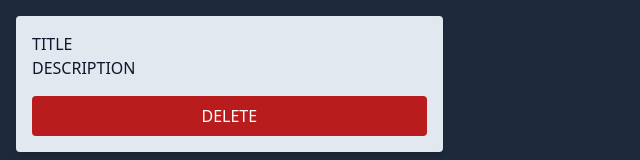
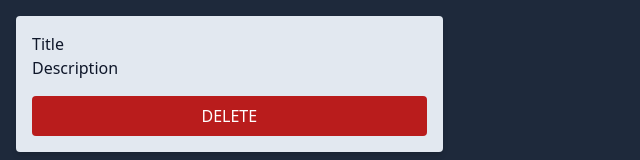
Before and after one commit to SmackSmash/react-ts-basics, a React (Vite) app: page / in a window 1280 px wide. Shown: the top 160 px of the page, without its empty margins (0-640 px from the left). Built offline with nearby package versions, Linux system fonts and the light colour scheme.

Commit message:
Added prop types using TS

```diff
--- a/src/App.tsx
+++ b/src/App.tsx
@@ -1,7 +1,7 @@
 import CourseGoal from './components/CourseGoal.tsx';
 
 const App = () => {
-  return <CourseGoal />;
+  return <CourseGoal title='Title' description='Description' />;
 };
 
 export default App;
--- a/src/components/CourseGoal.tsx
+++ b/src/components/CourseGoal.tsx
@@ -1,9 +1,15 @@
-const CourseGoal = () => {
+const CourseGoal = ({
+  title,
+  description
+}: {
+  title: string;
+  description: string;
+}) => {
   return (
     <article className='bg-slate-200 rounded shadow-md m-4 p-4 w-1/3'>
       <div className='text-slate-900'>
-        <h2>TITLE</h2>
-        <p>DESCRIPTION</p>
+        <h2>{title}</h2>
+        <p>{description}</p>
       </div>
       <button className='bg-red-700 text-white rounded py-2 px-5 w-full mt-4 pointer hover:bg-red-600'>
         DELETE
```
